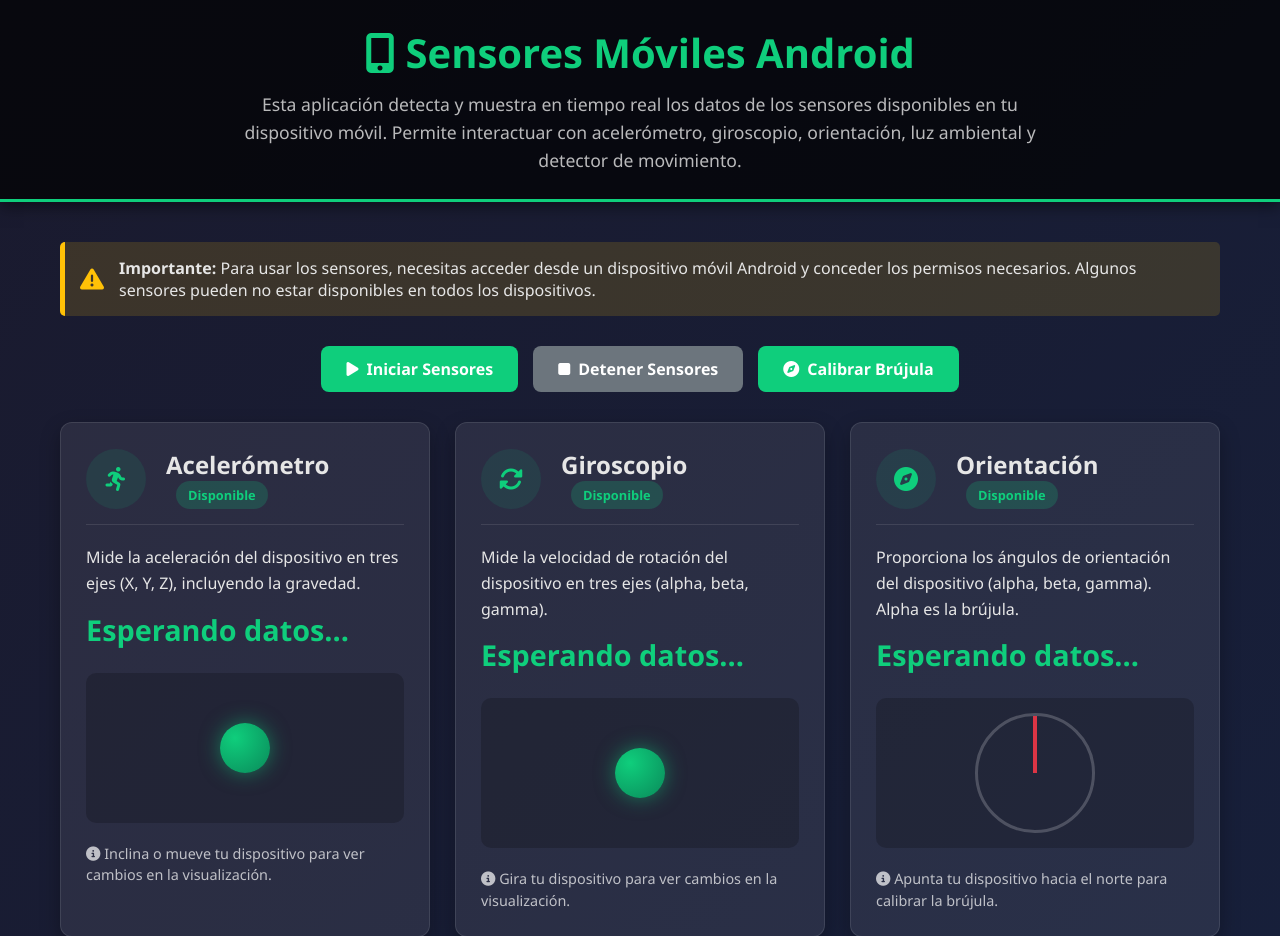
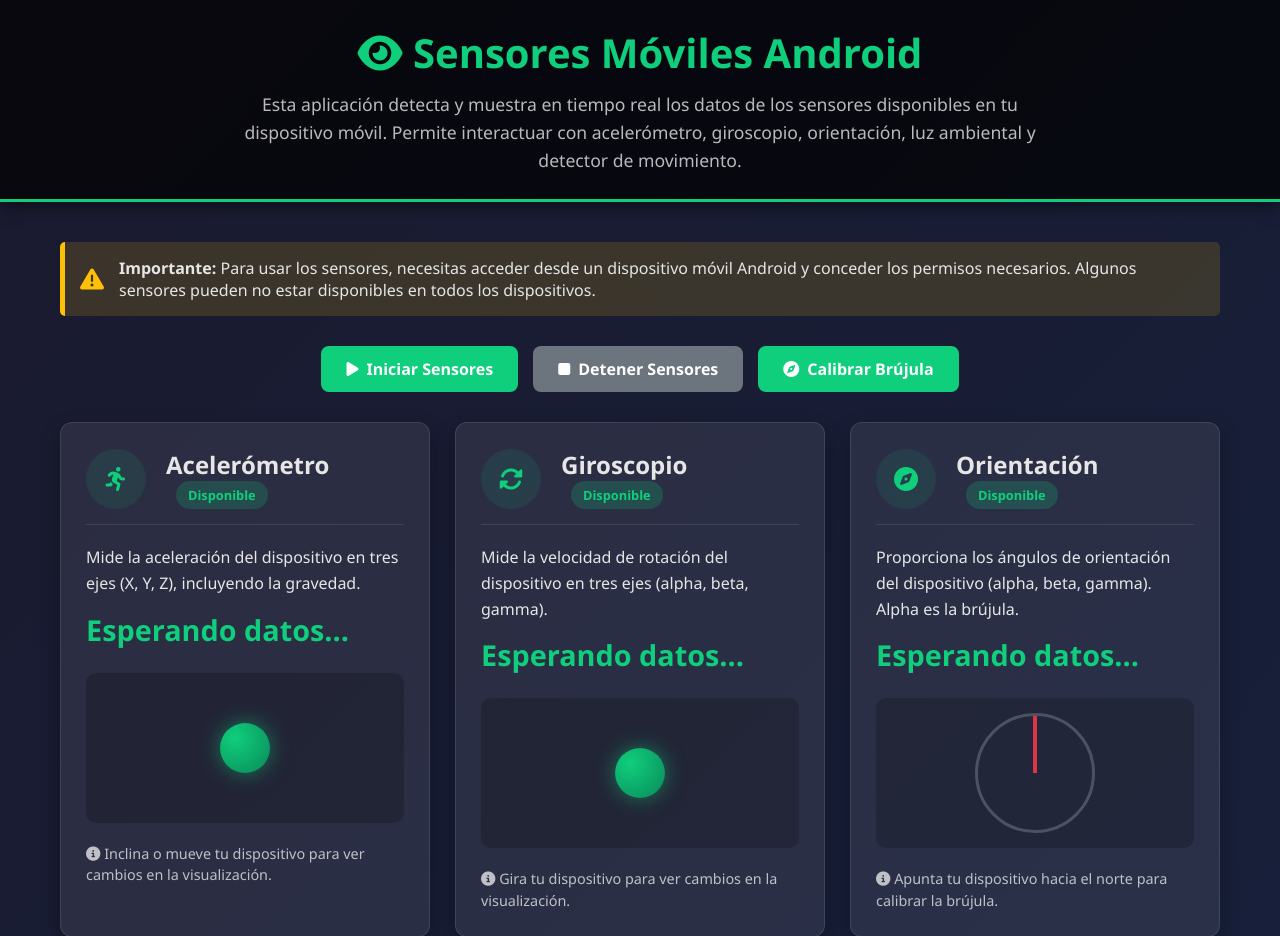
Before and after one commit to MyLittleOwl1/Sensores, a plain HTML site: page index.html in a window 1280 px wide. Shown: the top 936 px of the page. Drawn offline with Linux system fonts and the light colour scheme.

Commit message:
Update index.html

```diff
--- a/index.html
+++ b/index.html
@@ -12,7 +12,9 @@
 </head>
 <body>
     <header>
-        <h1><i class="fas fa-mobile-alt"></i> Sensores Móviles Android</h1>
+        <h1><i class="fa-solid fa-eye"></i> Sensores Móviles Android</h1>
+
+        <!-- <h1><i class="fas fa-mobile-alt"></i> Sensores Móviles Android</h1> -->
         <p class="subtitle">Esta aplicación detecta y muestra en tiempo real los datos de los sensores disponibles en tu dispositivo móvil. Permite interactuar con acelerómetro, giroscopio, orientación, luz ambiental y detector de movimiento.</p>
     </header>
 
```
